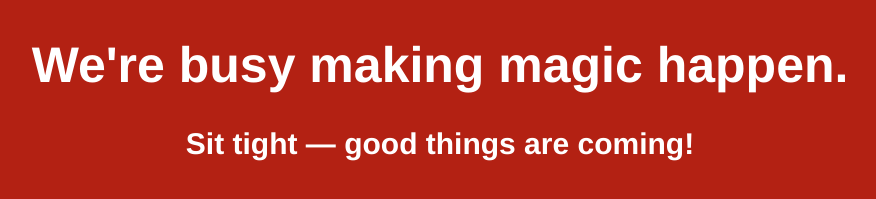
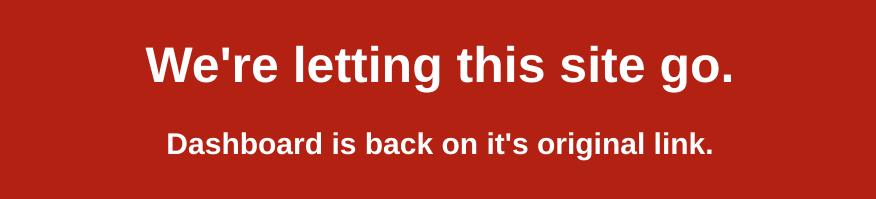
Before and after one commit to embertommy/dash.berrynodes.com, a plain HTML site: page index.html in a window 1280 px wide. Shown: the part 179-378 px from the top of the page, without its empty margins (200-1076 px from the left). Drawn offline with Linux system fonts and the light colour scheme.

Commit message:
Update index.html

```diff
--- a/index.html
+++ b/index.html
@@ -1,7 +1,7 @@
 <!DOCTYPE html>
 <html>
   <head>
-    <title>BerryNodes | Maintenance</title>
+    <title>BerryNodes | Site Deprecated</title>
     <link rel="icon" type="image/png" href="icon-white.png">
     <style>
       body {
@@ -27,7 +27,7 @@
   </head>
   <body>
     <img id="img360" src="icon-white.png">
-    <h1>We're busy making magic happen.</h1>
-    <h2>Sit tight — good things are coming!</a></h2>
+    <h1>We're letting this site go.</h1>
+    <h2>Dashboard is back on it's original link.</a></h2>
   </body>
 </html>
```
